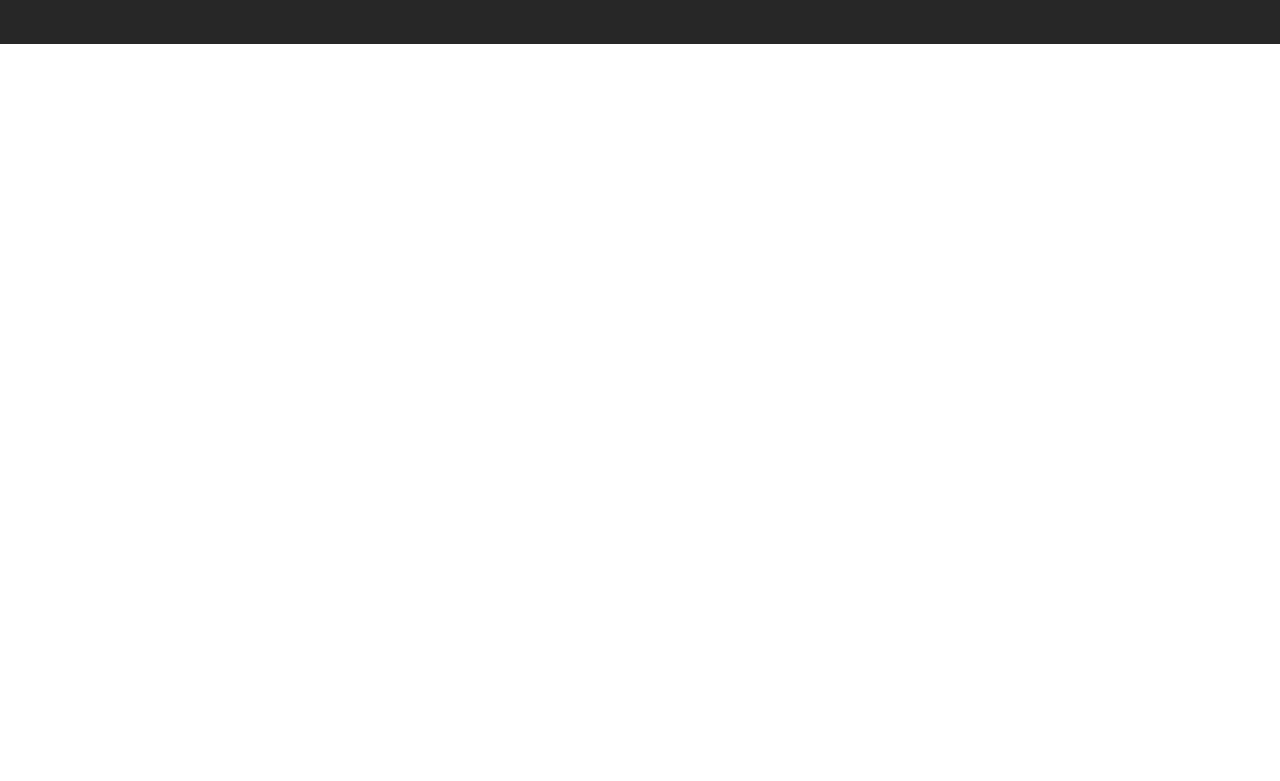
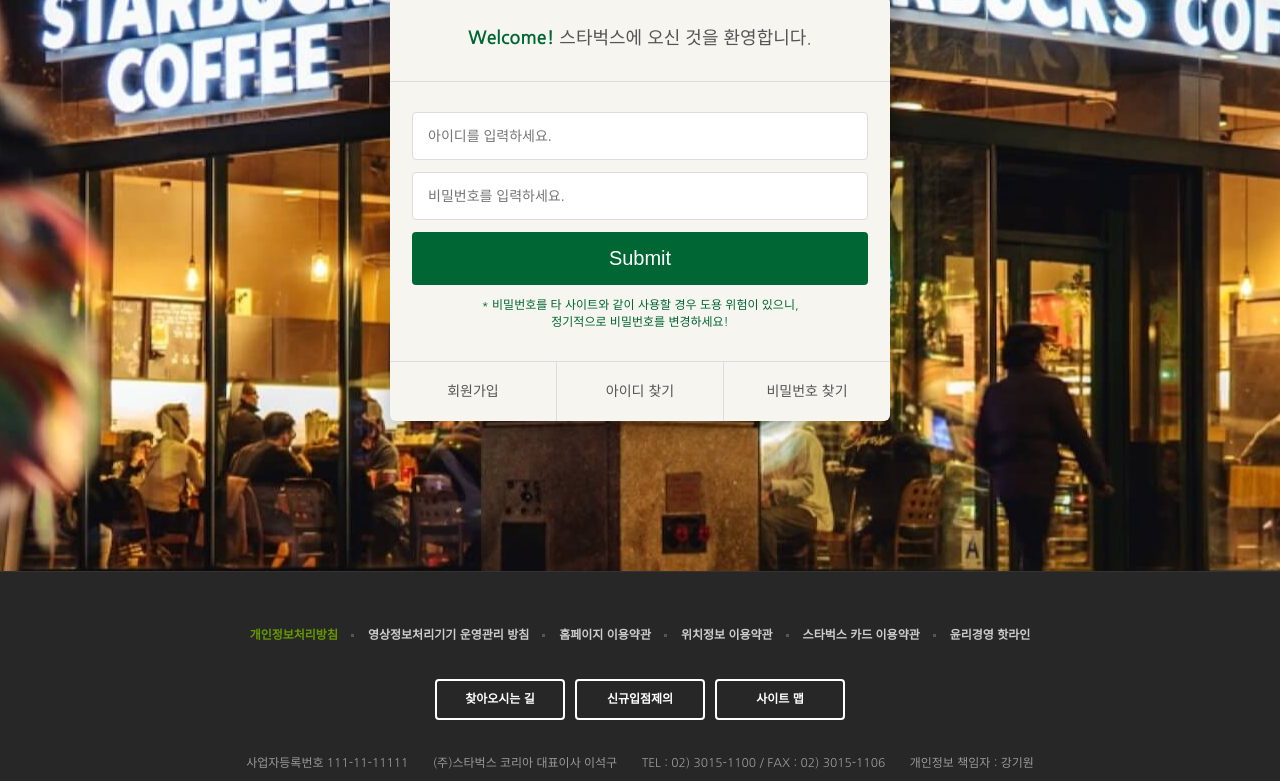
Before and after one commit to Ki-YoWo/Starbucks, a plain HTML site: page signin/index.html in a window 1280 px wide. Shown: the part 290-1071 px from the top of the page. Before the commit the page ends 800 px from the top, so only its background shows below. Drawn offline with nearby package versions, Linux system fonts and the light colour scheme.

Commit message:
로그인 페이지 완성

```diff
--- /dev/null
+++ b/CSS/signin.css
@@ -0,0 +1,78 @@
+.signin {
+  margin-top: 120px;
+  padding: 100px 0 150px;
+  background-image: url("../images/signin_bg.jpg");
+  background-repeat: no-repeat;
+  background-position: center;
+  background-attachment: fixed;
+  background-size: center;
+}
+.signin h1 {
+  color: #fff;
+  font-size: 30px;
+  font-weight: 700;
+  text-align: center;
+  margin-bottom: 24px;
+}
+.signin .signin__card {
+  width: 500px;
+  margin: 0 auto;
+  border-radius: 6px;
+  background-color: #f6f5f0;
+  box-shadow: 2px 2px 20px rgba(0,0,0,.3);
+  color: #555;
+}
+.signin h2 {
+  padding: 30px;
+  font-size: 18px;
+  text-align: center;
+  border-bottom: 1px solid #ddd;
+}
+.signin h2 strong {
+  font-weight: 700;
+  color: #006633;
+}
+.signin .signin__card form {
+  padding: 30px 22px;
+}
+.signin .signin__card form input {
+  width: 100%;
+  margin-bottom: 12px;
+  padding: 15px;
+  border: 1px solid #ddd;
+  border-radius: 4px;
+  outline: none;
+  box-sizing: border-box;
+  font-size: 14px;
+}
+.signin .signin__card form [type="submit"] {
+  background-color: #006633;
+  border: none;
+  color: #fff;
+  font-size: 20px;
+  cursor: pointer;
+}
+.signin .signin__card form p {
+  font-size: 12px;
+  color: #006633;
+  text-align: center;
+}
+.signin .signin__card .actions {
+  display: flex;
+  border-top: 1px solid #ddd;
+}
+.signin .signin__card .actions a {
+  flex-grow: 1;
+  flex-basis: 0;
+  text-align: center;
+  padding: 20px;
+  color: #555;
+  font-size: 14px;
+  border-right: 1px solid #ddd;
+}
+.signin .signin__card .actions a:last-child {
+  border-right: none;
+}
+.signin .signin__card .actions a:hover {
+  text-decoration: underline;
+}
--- a/signin/index.html
+++ b/signin/index.html
@@ -35,7 +35,9 @@
   <link href="https://fonts.googleapis.com/css2?family=Nanum+Gothic:wght@400;700&display=swap" rel="stylesheet">
   <!--Google Material Icons-->
   <link rel="stylesheet" href="https://fonts.googleapis.com/icon?family=Material+Icons" />
+
   <link rel="stylesheet" href="../css/common.css"/>
+  <link rel="stylesheet" href="../css/signin.css"/>
 
   <script defer src="../JS/common.js"></script>
   <script defer src="../JS/main.js"></script>
@@ -374,7 +376,26 @@
 
   </header>
 
-<section class="signin"></section>
+<section class="signin">
+  <h1>로그인</h1>
+  <div class="signin__card">
+    <h2><strong>Welcome!</strong> 스타벅스에 오신 것을 환영합니다.</h2>
+    <form>
+      <input type="text" placeholder="아이디를 입력하세요."/>
+      <input type="password" placeholder="비밀번호를 입력하세요."/>
+      <input type="submit" placeholder="로그인"/>
+      <p>
+        * 비밀번호를 타 사이트와 같이 사용할 경우 도용 위험이 있으니,<br/>
+        정기적으로 비밀번호를 변경하세요!
+      </p>
+    </form>
+    <div class="actions">
+      <a href="jabascript:void(0)">회원가입</a>
+      <a href="jabascript:void(0)">아이디 찾기</a>
+      <a href="jabascript:void(0)">비밀번호 찾기</a>
+    </div>
+  </div>
+</section>
 
 
   <!-- FOOTER -->
```
Also changed, not shown: index.html (+1 -0 lines).
